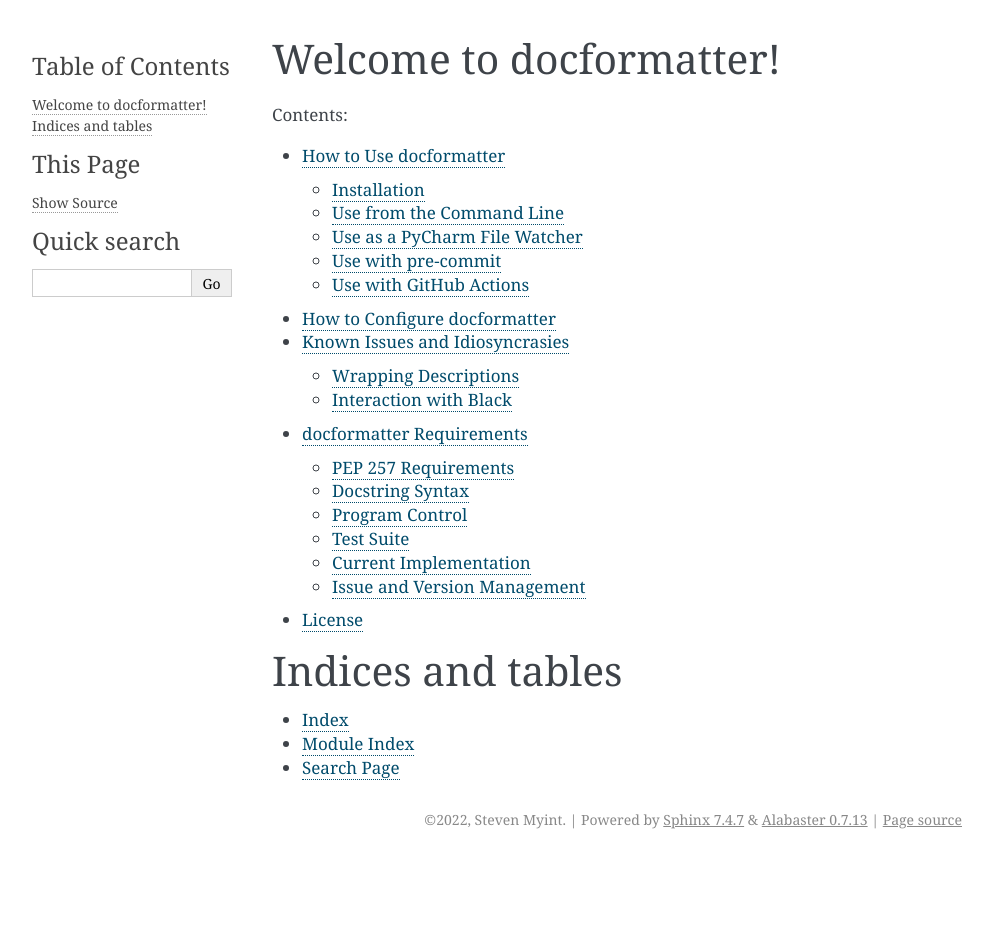
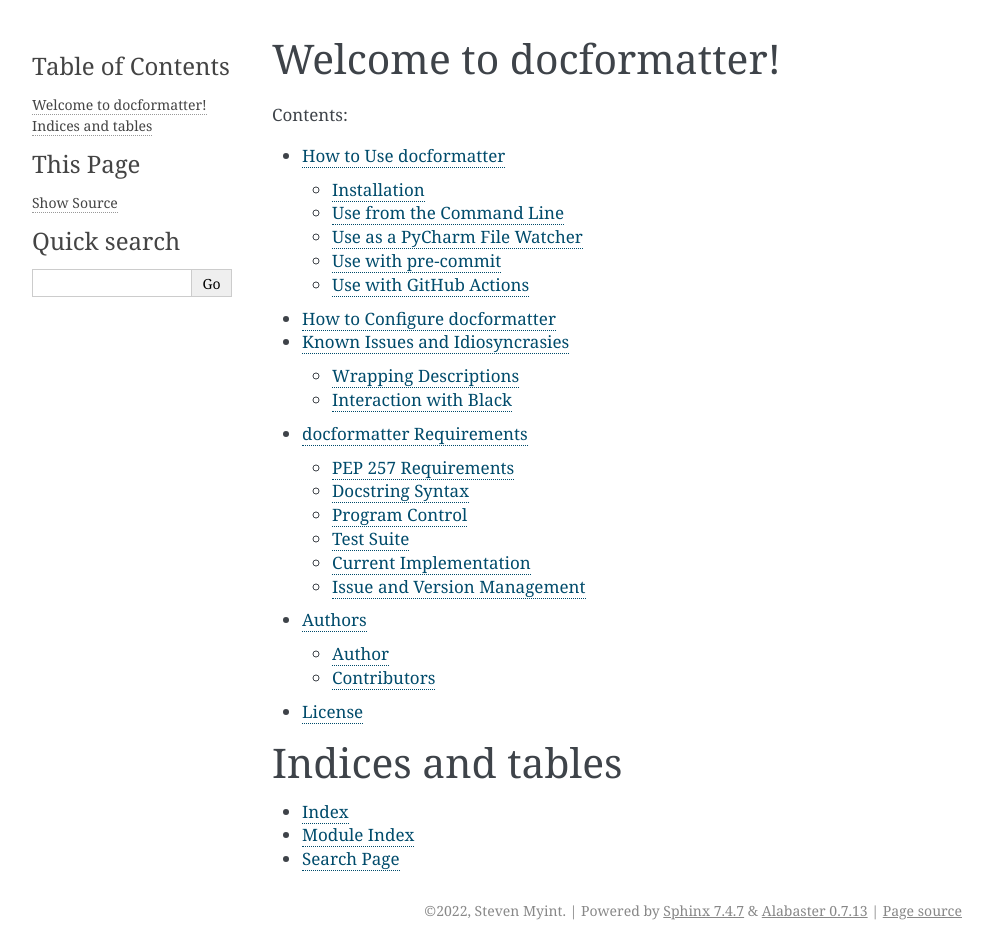
Before and after one commit to PyCQA/docformatter, a Sphinx documentation site: the page built from docs/source/index.rst, in a window 1280 px wide. Shown: the whole page, without its empty margins (148-1141 px from the left). Built offline with Sphinx 7.4.7, drawn with Linux system fonts in a browser that asks for light colours; before the commit the page ends 900 px from its top, so only the background shows below that.

```diff
--- a/AUTHORS.rst
+++ b/AUTHORS.rst
@@ -2,12 +2,12 @@
 ------
 - Steven Myint (https://github.com/myint)
 
-Patches
--------
+Contributors
+------------
+- Kapshuna Alexander (https://github.com/kapsh)
 - Cheng Xi Bao (https://github.com/happlebao)
+- Peter Boothe (https://github.com/pboothe)
 - Andy Hayden (https://github.com/hayd)
 - Manuel Kaufmann (https://github.com/humitos)
-- Peter Boothe (https://github.com/pboothe)
-- Kapshuna Alexander (https://github.com/kapsh)
+- Doyle Rowland (https://github.com/weibullguy)
 - Serhiy Yevtushenko (https://github.com/serhiy-yevtushenko)
-- Doyle Rowland (https://github.com/weibullguy)
--- /dev/null
+++ b/docs/source/authors.rst
@@ -0,0 +1,4 @@
+Authors
+=======
+
+.. include:: ../../AUTHORS.rst
--- a/docs/source/index.rst
+++ b/docs/source/index.rst
@@ -12,6 +12,7 @@
 
    usage
    requirements
+   authors
    license
 
 Indices and tables
```
Also changed, not shown: 1 other file.
